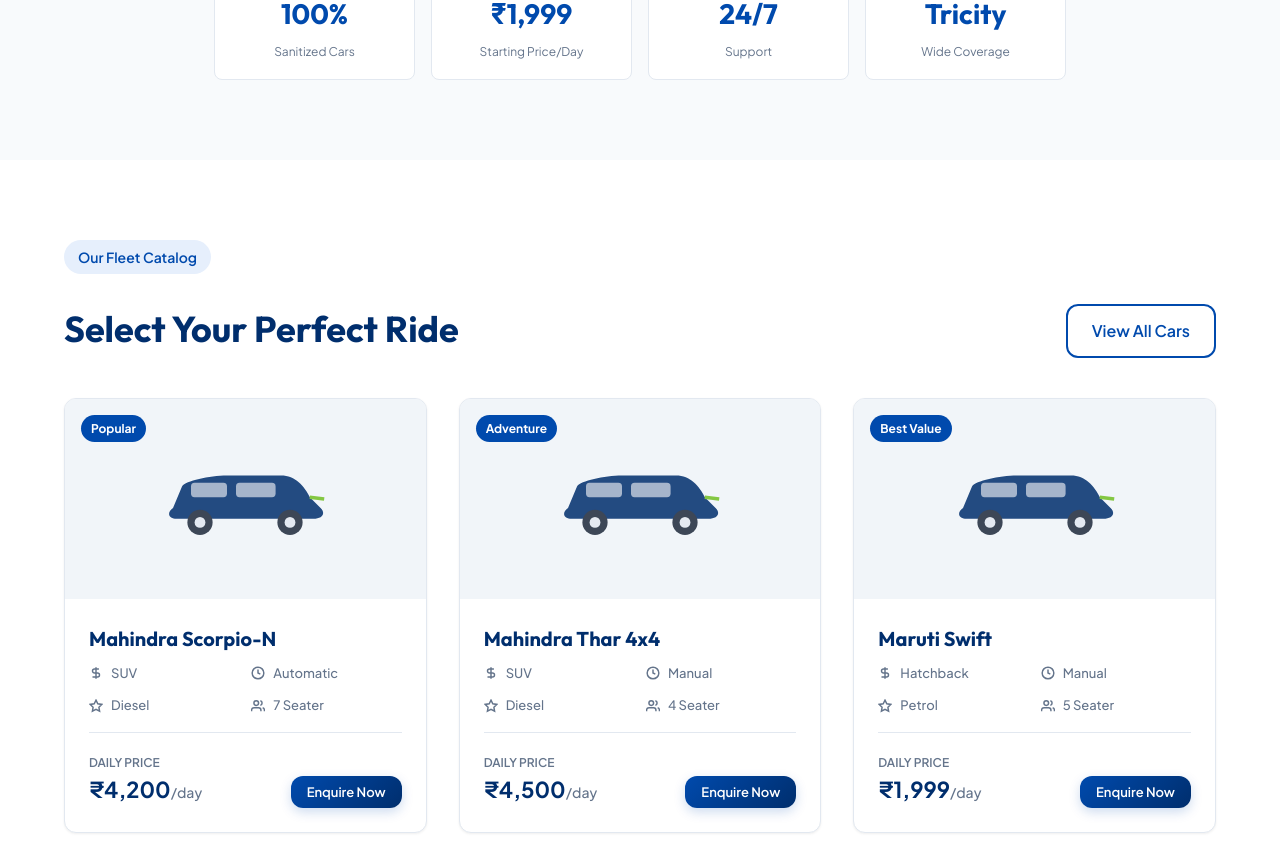
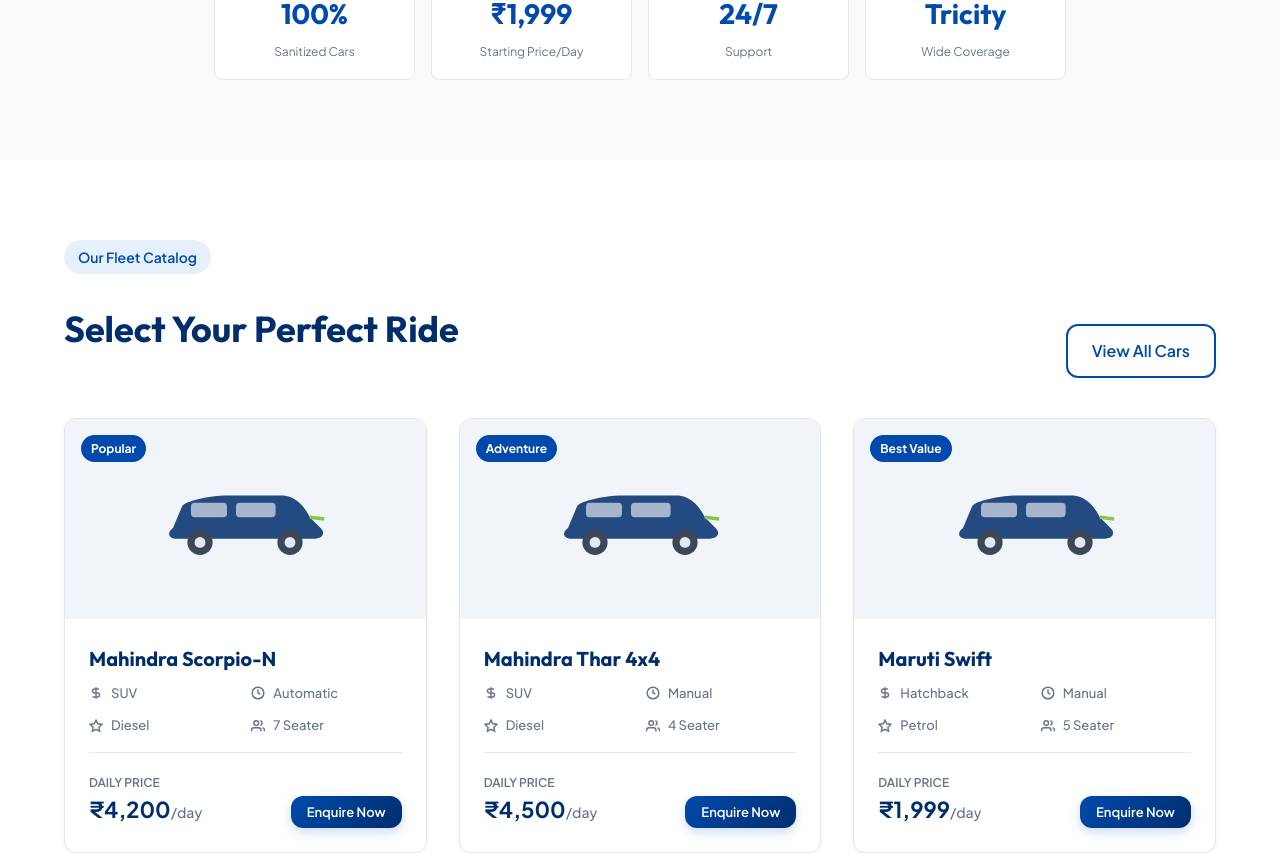
Before and after one commit to ArunNehra/drivio-car-rental, a Next.js app: page / in a window 1280 px wide. Shown: the part 1727-2580 px from the top of the page. Built offline with nearby package versions, Linux system fonts and the light colour scheme.

Commit message:
Fix mobile responsiveness of About section boxes, headings, and features checklist

```diff
--- a/app/cars/[id]/page.js
+++ b/app/cars/[id]/page.js
@@ -276,7 +276,7 @@
             {/* Features Checklist */}
             <div style={{ backgroundColor: '#ffffff', padding: '32px', borderRadius: '12px', border: '1px solid var(--border-color)' }}>
               <h3 style={{ fontSize: '20px', marginBottom: '16px' }}>Included Features</h3>
-              <div style={{ display: 'grid', gridTemplateColumns: '1fr 1fr', gap: '14px' }}>
+              <div className="features-grid">
                 {car.features.map((feature, idx) => (
                   <div key={idx} style={{ display: 'flex', alignItems: 'center', gap: '8px', fontSize: '14px', fontWeight: '500' }}>
                     <span style={{ color: 'var(--accent-green-dark)', fontWeight: 'bold' }}>✓</span>
--- a/app/globals.css
+++ b/app/globals.css
@@ -1045,3 +1045,56 @@
     padding: 20px;
   }
 }
+
+/* About Section Responsive Stats Grid */
+.about-stats-grid {
+  display: grid;
+  grid-template-columns: repeat(4, 1fr);
+  gap: 16px;
+  margin-top: 30px;
+}
+
+@media (max-width: 768px) {
+  .about-stats-grid {
+    grid-template-columns: repeat(2, 1fr);
+  }
+}
+
+@media (max-width: 480px) {
+  .about-stats-grid {
+    grid-template-columns: 1fr;
+    gap: 12px;
+  }
+}
+
+/* Responsive Section Titles */
+.section-title {
+  font-size: 36px;
+  margin-top: 10px;
+  margin-bottom: 20px;
+  font-family: var(--font-title);
+  color: var(--primary-blue-dark);
+  font-weight: 700;
+}
+
+@media (max-width: 768px) {
+  .section-title {
+    font-size: 28px !important;
+  }
+  .contact-info-title {
+    font-size: 28px !important;
+  }
+}
+
+/* Features checklist grid on details page */
+.features-grid {
+  display: grid;
+  grid-template-columns: 1fr 1fr;
+  gap: 14px;
+}
+
+@media (max-width: 560px) {
+  .features-grid {
+    grid-template-columns: 1fr;
+  }
+}
--- a/app/page.js
+++ b/app/page.js
@@ -425,14 +425,14 @@
       <section id="about" className="section-padding" style={{ background: '#f8fafc' }}>
         <div className="container" style={{ maxWidth: '900px', textAlign: 'center' }}>
           <span className="hero-tagline" style={{ backgroundColor: 'var(--accent-green-light)', color: 'var(--accent-green-dark)' }}>About Drivio</span>
-          <h2 style={{ fontSize: '36px', marginBottom: '20px', marginTop: '10px' }}>Your Trusted Selfdrive Partner in Zirakpur & Tricity</h2>
+          <h2 className="section-title">Your Trusted Selfdrive Partner in Zirakpur & Tricity</h2>
           <p style={{ fontSize: '16px', color: 'var(--text-muted)', lineHeight: '1.9', marginBottom: '24px', textAlign: 'justify' }}>
             <strong>Drivio Selfdrive Cars</strong> is a trusted self-drive car rental company based in Zirakpur, offering affordable, reliable, and premium self-drive car rentals for individuals, families, tourists, and corporate travelers. We understand that every journey is unique, which is why we provide a diverse fleet of well-maintained vehicles, including hatchbacks, sedans, SUVs, and premium cars, to suit every travel need and budget. Whether you need a car for a weekend getaway, business trip, airport transfer, or long-distance road trip, Drivio Selfdrive Cars delivers a seamless and hassle-free rental experience.
           </p>
           <p style={{ fontSize: '16px', color: 'var(--text-muted)', lineHeight: '1.9', marginBottom: '32px', textAlign: 'justify' }}>
             At Drivio Selfdrive Cars, customer satisfaction is our top priority. Our vehicles are regularly serviced, thoroughly sanitized, and equipped to ensure maximum safety, comfort, and performance. With transparent pricing, easy booking, flexible rental plans, and dedicated customer support, we strive to make self-drive car rental in Zirakpur, Chandigarh, Mohali, Panchkula, and nearby areas convenient and affordable for everyone.
           </p>
-          <div style={{ display: 'grid', gridTemplateColumns: 'repeat(4, 1fr)', gap: '16px', marginTop: '30px' }}>
+          <div className="about-stats-grid">
             <div style={{ padding: '16px', background: '#ffffff', borderRadius: '8px', border: '1px solid var(--border-color)' }}>
               <h4 style={{ fontSize: '28px', color: 'var(--primary-blue)' }}>100%</h4>
               <span style={{ fontSize: '12px', color: 'var(--text-muted)' }}>Sanitized Cars</span>
@@ -459,7 +459,7 @@
           <div style={{ display: 'flex', justifyContent: 'space-between', alignItems: 'flex-end', marginBottom: '40px' }}>
             <div>
               <span className="hero-tagline">Our Fleet Catalog</span>
-              <h2 style={{ fontSize: '36px', marginTop: '10px' }}>Select Your Perfect Ride</h2>
+              <h2 className="section-title">Select Your Perfect Ride</h2>
             </div>
             <Link href="/cars" className="btn btn-outline">View All Cars</Link>
           </div>
@@ -674,7 +674,7 @@
         <div className="container" style={{ maxWidth: '800px' }}>
           <div style={{ textAlign: 'center', marginBottom: '50px' }}>
             <span className="hero-tagline">Got Questions?</span>
-            <h2 style={{ fontSize: '36px', marginTop: '10px' }}>Frequently Asked Questions</h2>
+            <h2 className="section-title">Frequently Asked Questions</h2>
           </div>
 
           <div style={{ display: 'flex', flexDirection: 'column', gap: '24px' }}>
```
